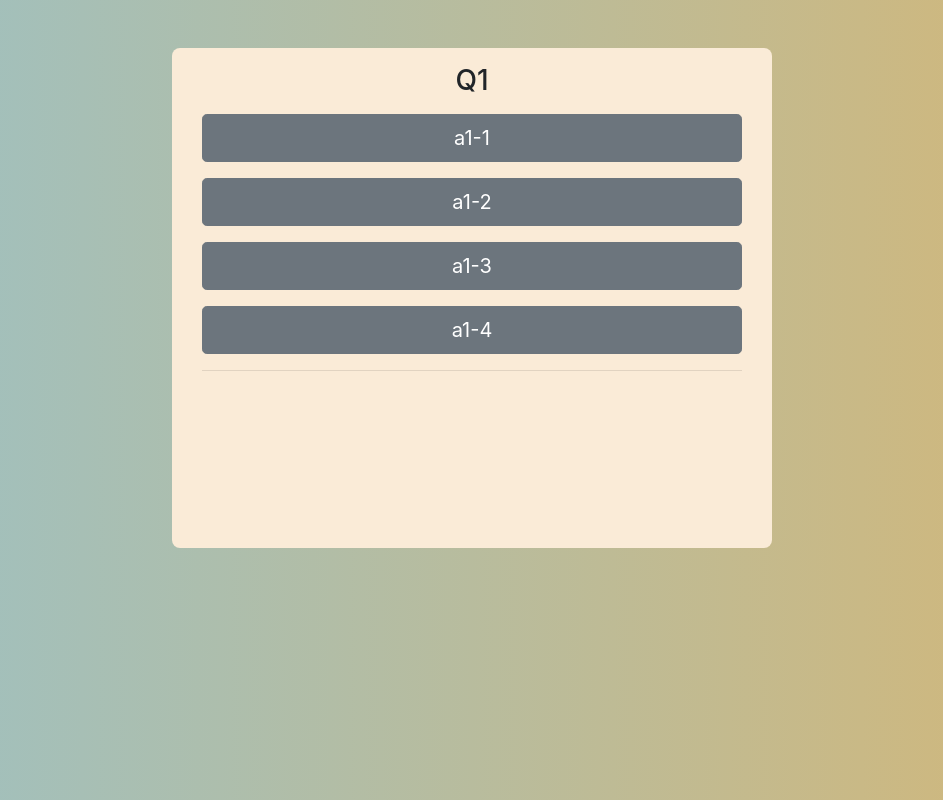
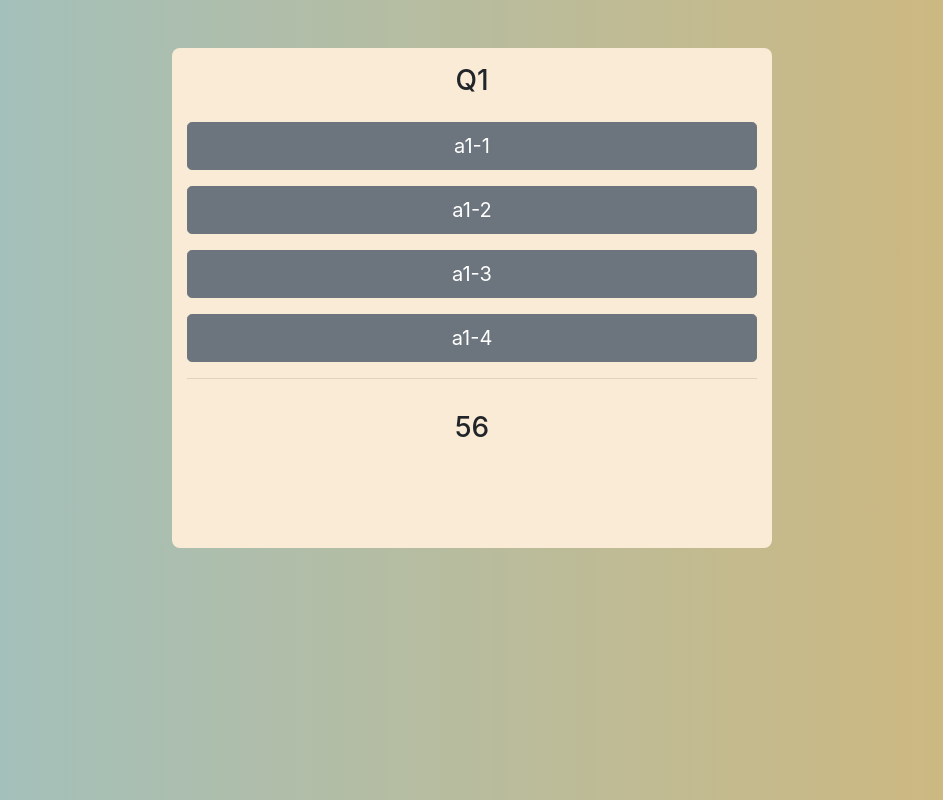
Before and after one commit to samergain/coding-quiz, a plain HTML site: page index.html in a window 1280 px wide. Shown: the whole page, without its empty margins (168-1111 px from the left). Drawn offline with nearby package versions, Linux system fonts and the light colour scheme.

Commit message:
fixed layout, fixed timer, still have a problem with catching the result when the quiz is over.

```diff
--- a/assets/script.js
+++ b/assets/script.js
@@ -8,6 +8,7 @@ var answerSet = [
 ];
 //create a container div for the questions with their answers
 var mainDiv = document.getElementById("mainDiv");
+var quizDiv = document.getElementById("quizContainer");
 var h3q1 = document.getElementById("question");
 var answersDiv = document.getElementById("answers");
 var btn1El = document.getElementById("btn1");
@@ -16,13 +17,13 @@ var btn3El = document.getElementById("btn3");
 var btn4El = document.getElementById("btn4");
 var btns = [btn1El, btn2El, btn3El, btn4El];
 var pEl = document.getElementById("subResult");
+var finalResultEl = document.getElementById("finalResult");
 var timeLeft = document.getElementById("timeLeft");
 //i is for questions array index. i++ after each click event and call printQAs again
 var i = 0;
-var timer = 90;
-var correctAnswer = 100;
+var correctAnswer = -1;  //placeholder for answerSet.correct value
 printQAs();
-// startQuiz();
+
 
 //print question with answers to screen
 function printQAs() {
@@ -40,13 +41,8 @@ function printQAs() {
 }
 
 // timer start & eventListener
-// function startQuiz(){
-//     var mainTimer = setInterval(function(){
-//         timeLeft.textContent = timer;
-//         timer--;
-
 answersDiv.addEventListener("click", function(event) {
-            // event.preventDefault();
+    event.preventDefault();
     if(event.target.matches("button")) {
         // if (bingo is true) -> correct, else -> wrong
             var pressedBtn = event.target
@@ -62,19 +58,32 @@ function printQAs() {
                 pEl.textContent = "";
             },2000);
             i++;
+            if(i<5){
+            //reset bingo for all buttons
             resetTags();
             printQAs();
-                    //reset bingo for all buttons
+        } else {
+
+            return;
+        }
+
 
     }
 });
 
-        // if(timer == 0 || i>4){
-        //     clearInterval(mainTimer);
-        // }
+var timer = 60;
+var mainTimer = setInterval(function(){
+    timeLeft.textContent = timer;
+    timer--;
+    if(timer == 0 || i>4){
+        timeLeft.textContent = "Done!";
+        quizDiv.innerHTML = "";
+        finalResultEl.textContent = "Final Result is: " + timer;
+        clearInterval(mainTimer);
+    }
 
-//     },1000);
-// }
+},1000);
+
 
 function resetTags() {
     // set all bingos to false
--- a/index.html
+++ b/index.html
@@ -9,20 +9,29 @@
 </head>
 <body>
     <div class="container mt-5" id="mainDiv">
-        <div class="col pt-3 mb-3"><h3 id="question">QUESTION</h3></div>
-        <div class="col " id="answers">
+        <div class="row" id="quizContainer">
+            <div class="col-12 pt-3 mb-3">
+                <h3 id="question">QUESTION</h3>
+            </div>
+            <div class="col-12 " id="answers">
                 <button id="btn1" bingo="false" type="button" class="btn btn-secondary btn-lg btn-block mb-3">Block level button</button>
                 <button id="btn2" bingo="false" type="button" class="btn btn-secondary btn-lg btn-block mb-3">Block level button</button>
                 <button id="btn3" bingo="false" type="button" class="btn btn-secondary btn-lg btn-block mb-3">Block level button</button>
                 <button id="btn4" bingo="false" type="button" class="btn btn-secondary btn-lg btn-block mb-3">Block level button</button>
+                <hr>
             </div>
-        <div class="col">
-        <hr>
+        </div>
+        <div class="row" id="resultContainer">
+            <div class="col-12">
             <p id="subResult"></p>
             </div>
 
-        <div class="col">
+            <div class="col-12">
                 <h3 id="timeLeft"></h3>
+            </div>
+            <div class="col-12">
+                <h3 id="finalResult"></h3>
+            </div>
         </div>
     </div>
 
```
Also changed, not shown: 1 other file. Lines whose indentation alone changed are shown as unchanged.
